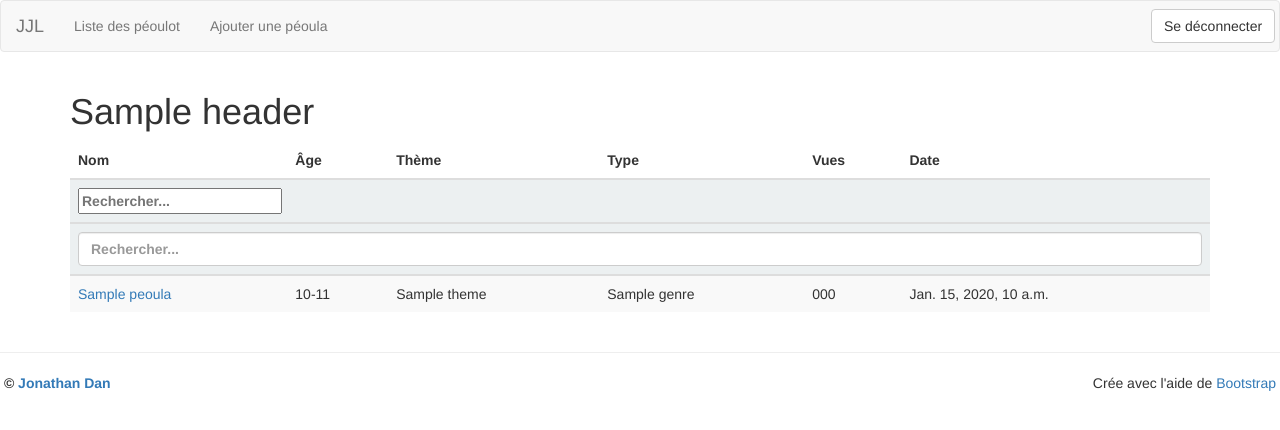
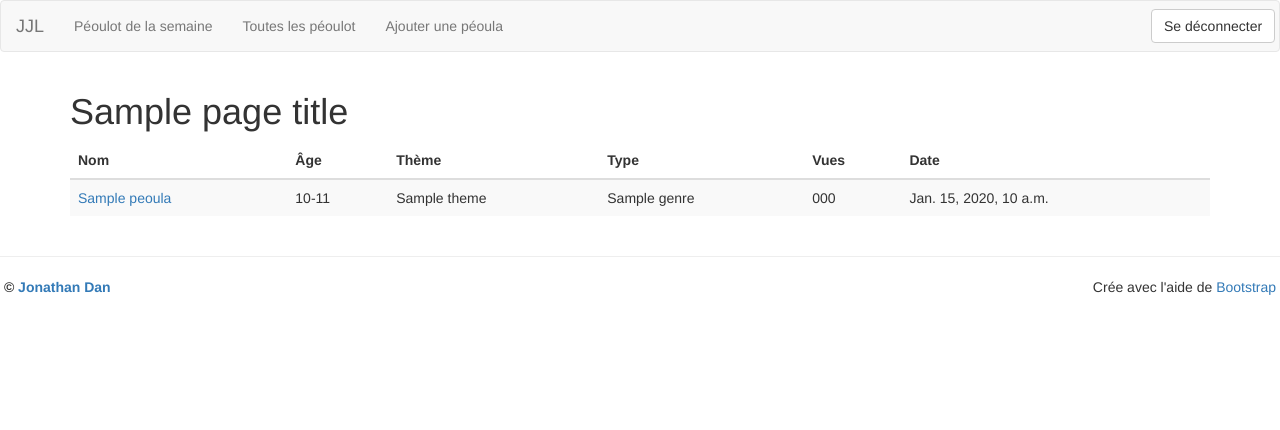
Before and after one commit to danjjl/jjl, a Django app: template templates/Peoulot/peoula_list.html in a window 1280 px wide. Shown: the top 430 px of the page. Run offline with Django 3.2, Linux system fonts and the light colour scheme; the template is opened without the code that fills it: most values are stand-ins (such as "Sample title", 1, 10 or a date in 2020); some libraries are stand-ins or nearby versions.

Commit message:
One page for week Péoulot and one for all péoulot

```diff
--- a/Peoulot/urls.py
+++ b/Peoulot/urls.py
@@ -5,6 +5,7 @@ from JJL.Peoulot.views import ListPeoulot, LirePeoula, ajouterModifier
 
 urlpatterns = patterns('JJL.Peoulot.views',
     url(r'^$', login_required(ListPeoulot.as_view()), name='liste'),
+    url(r'^toutes/$', login_required(ListPeoulot.as_view()), {'toutes' : True}, name='toutes'),
     url(r'^lire/(?P<pk>\d+)$', login_required(LirePeoula.as_view()), name='lire'),
     url(r'^ajouter/$', login_required(ajouterModifier), name='ajouter'),
     url(r'^modifier/(?P<pk>\d+)$', login_required(ajouterModifier), name='modifier'),
--- a/templates/Peoulot/peoula_list.html
+++ b/templates/Peoulot/peoula_list.html
@@ -7,12 +7,9 @@
 {% block content %}
 <div class="container">
 
+	<h1>{{ pageTitle }}</h1>
 
-
-{% for header, peoulas in peoulot %}
-	<h1>{{ header }}</h1>
-
-	<table class="table table-striped table-sort {% if forloop.last %}table-sort-search{% endif %}">
+	<table class="table table-striped table-sort {% if trier %}table-sort-search{% endif %}">
 		<thead>
 			<tr>
 				<th>Nom</th>
@@ -22,15 +19,10 @@
 				<th class="table-sort">Vues</th>
 				<th>Date</th>
 			</tr>
-			{% if forloop.last %}
-			<tr>
-				<th class="table-sort-search-container" colspan="6"><input class="table-sort-search-input" type="text" placeholder="Rechercher..."></th>
-			</tr>
-			{% endif %}
 		</thead>
 		<tbody>
 
-	{% for peoula in peoulas %}
+	{% for peoula in peoulot %}
 			<tr>
 				<td><a href="{% url 'lire' peoula.id %}">{{ peoula.nom }}</a></td>
 				<td>{{ peoula.age }}-{{ peoula.age|add:"1" }}</td>
@@ -42,7 +34,6 @@
 	{% endfor %}
 		</tbody>
 	</table>
-{% endfor %}
 
 </div>
 {% endblock %}
--- a/templates/base.html
+++ b/templates/base.html
@@ -21,8 +21,10 @@
 			<ul class="nav navbar-nav">
 				{% load activeTag %}
 				{% url 'liste' as liste %}
+				{% url 'toutes' as toutes %}
 				{% url 'ajouter' as ajouter %}
-				<li class="{% active request liste %}"><a href="{% url 'liste' %}">Liste des péoulot</a></li>
+				<li class="{% active request liste %}"><a href="{% url 'liste' %}">Péoulot de la semaine</a></li>
+				<li class="{% active request toutes %}"><a href="{% url 'toutes' %}">Toutes les péoulot</a></li>
 				<li class="{% active request ajouter %}"><a href="{% url 'ajouter' %}">Ajouter une péoula</a></li>
 			</ul>
 			<a class="pull-right" href="{% url 'logout' %}"><button type="button" class="btn btn-default navbar-btn">Se déconnecter</button>&nbsp;</a>
```
Also changed, not shown: Peoulot/views.py (+14 -3 lines).
